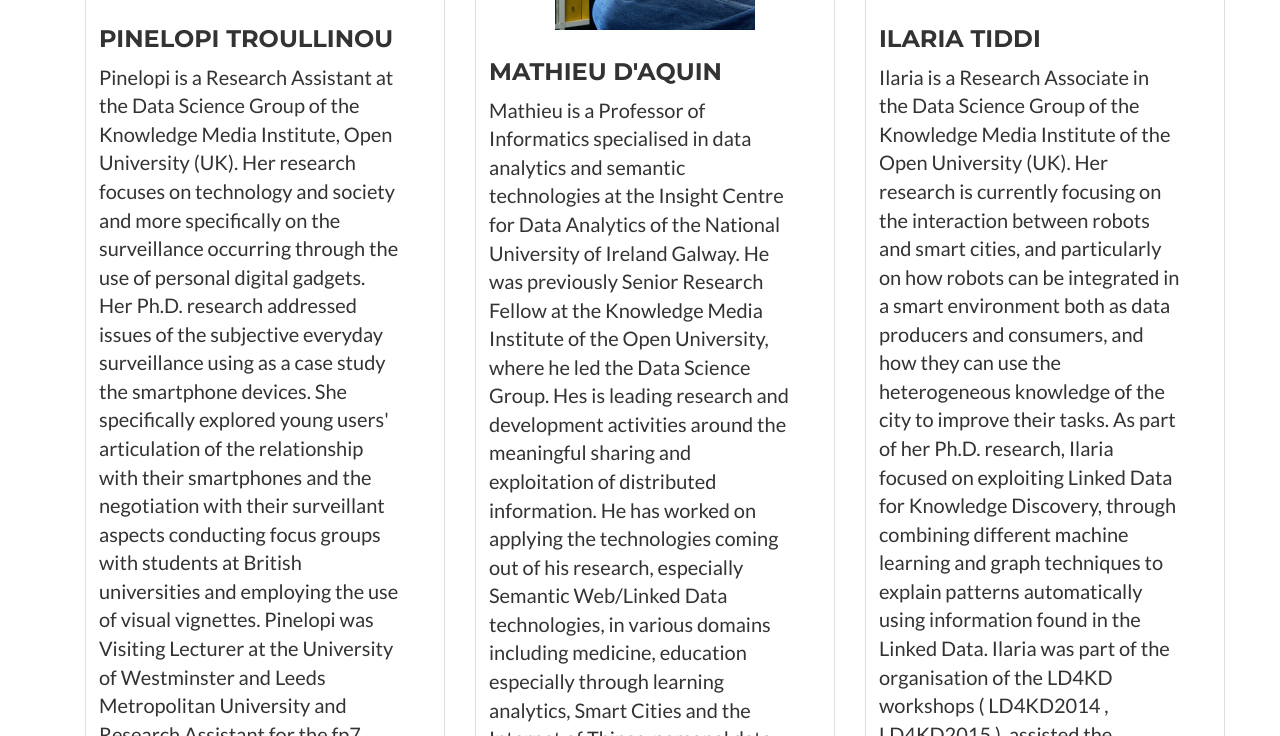
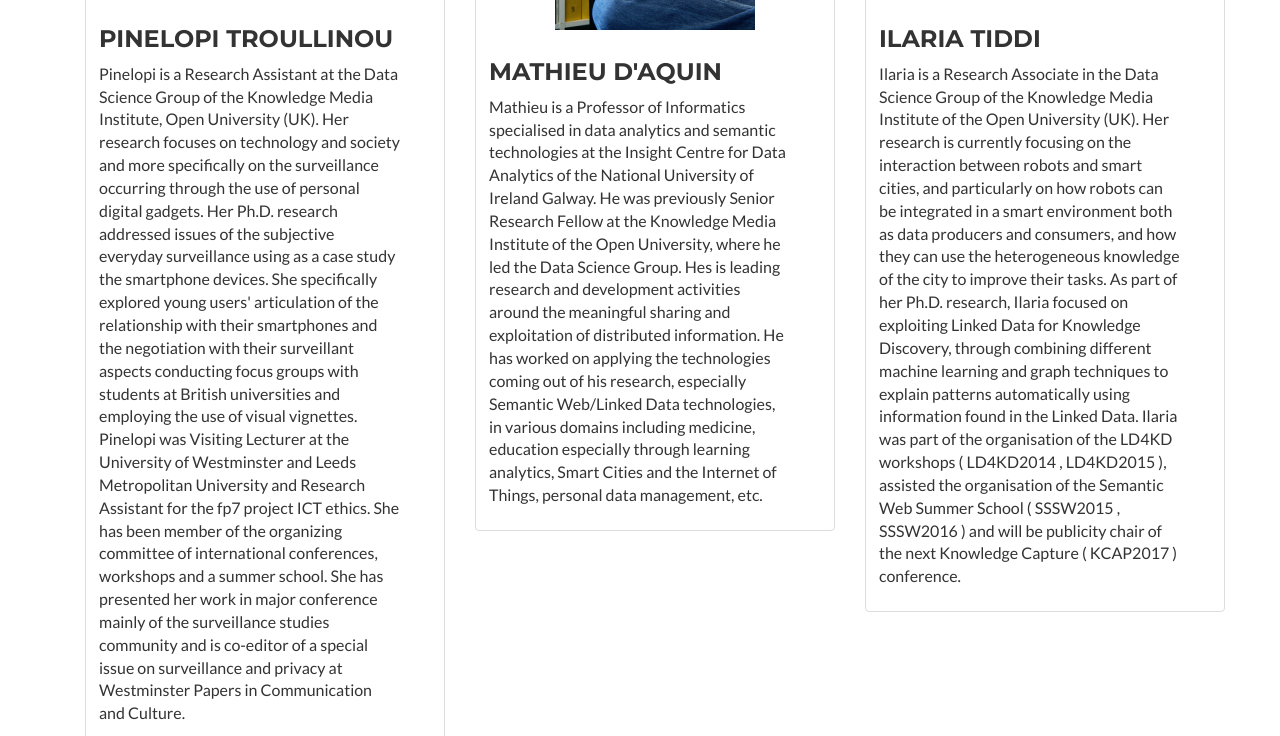
Before and after one commit to kmitd/kmitd.github.io, a website: page recoding-black-mirror/index.html in a window 1280 px wide. Shown: the part 2944-3680 px from the top of the page. Drawn offline with nearby package versions, Linux system fonts and the light colour scheme.

```diff
--- a/recoding-black-mirror/css/freelancer.css
+++ b/recoding-black-mirror/css/freelancer.css
@@ -530,3 +530,7 @@
   background-color: #85C1E9;
   color: white;
 }
+
+.thumbnail p {
+	font-size: 16px;
+}
```
Also changed, not shown: recoding-black-mirror/img/BlackMirror.png (added), recoding-black-mirror/img/mm_nobg.png (added), 2 other files.
